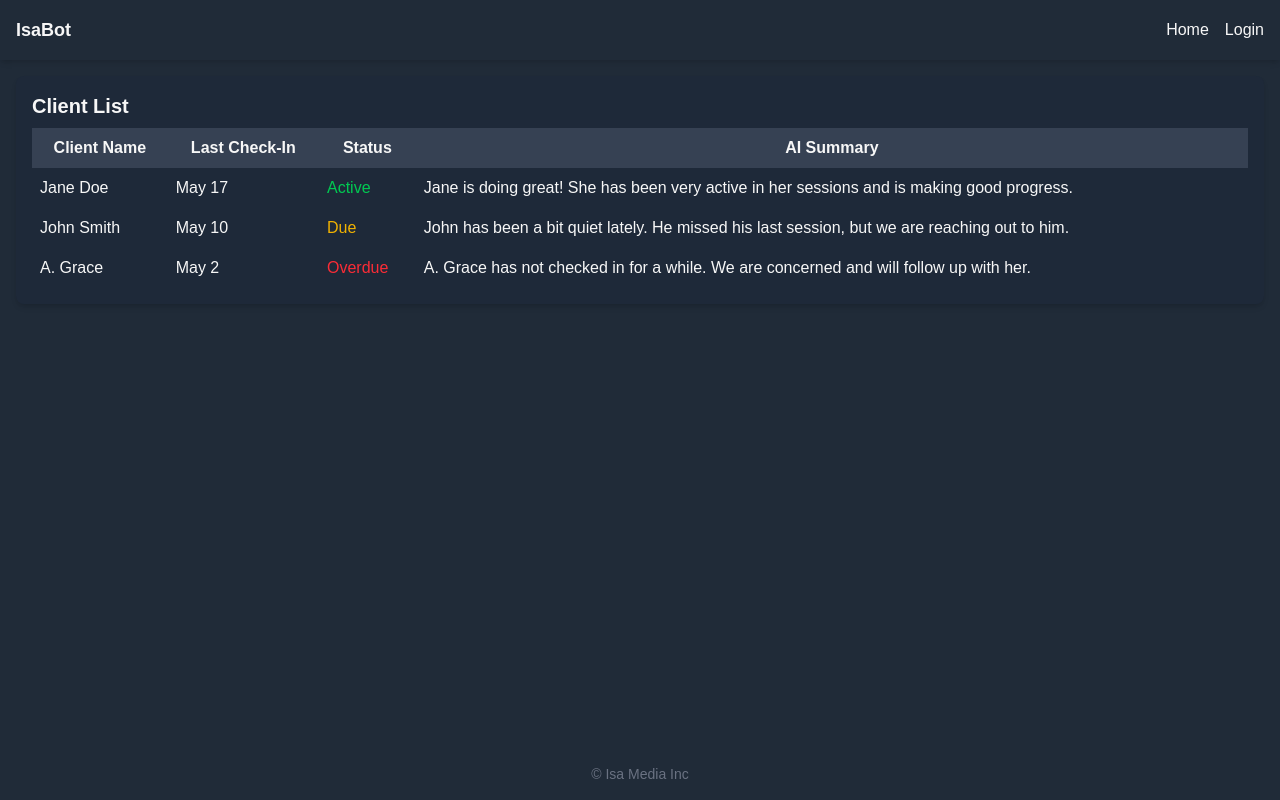
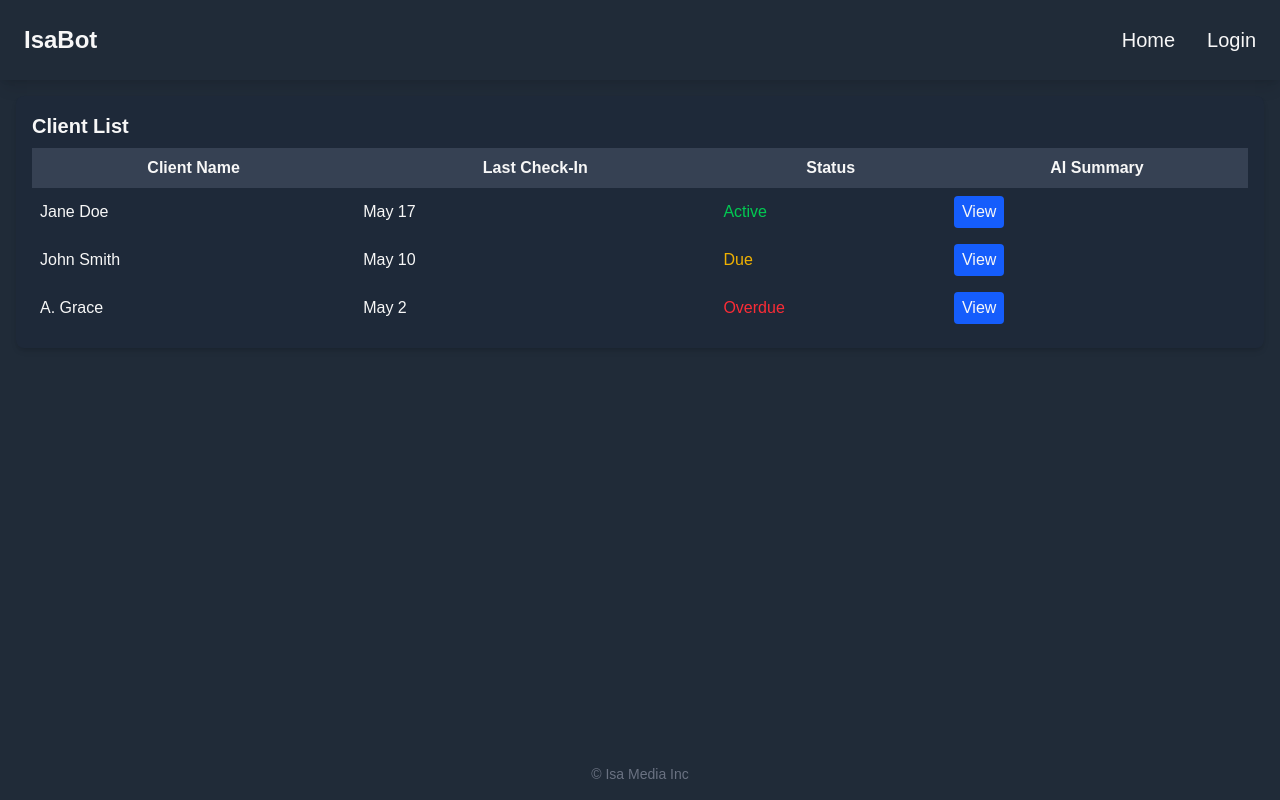
Before and after one commit to Jenni4B/IsaBot, a Next.js app: page /dashboard in a window 1280 px wide. Built offline with nearby package versions, Linux system fonts and the light colour scheme.

Commit message:
Fixed the navigation bar sizing (it's bigger now); Also made the ai summary into a card that can be seen with the 'View' button

```diff
--- a/src/app/components/clientTable.tsx
+++ b/src/app/components/clientTable.tsx
@@ -1,4 +1,6 @@
-import React from "react"
+'use client';
+
+import React, { useState } from "react"
 
 type ClientStatus = 'Active' | 'Due' | 'Overdue';
 interface Client {
@@ -29,6 +31,8 @@ const clients: Client[] = [
 ];
 
 const ClientTable: React.FC = () => {
+    const [openIndex, setOpenIndex] = useState<number | null>(null);
+
     return (
         <div className="bg-gray-800 text-white p-4 rounded-lg shadow-md">
             <h2 className="text-xl font-bold mb-2">Client List</h2>
@@ -43,14 +47,41 @@ const ClientTable: React.FC = () => {
                 </thead>
                 <tbody>
                     {clients.map((client, index) => (
-                        <tr key={index} className="hover:bg-gray-600">
+                        <React.Fragment key={index}>
+                            <tr className="hover:bg-gray-600">
                                 <td className="p-2">{client.name}</td>
                                 <td className="p-2">{client.lastCheckIn}</td>
                                 <td className={`p-2 ${getStatusColor(client.status)}`}>
                                     {client.status}
                                 </td>
-                            <td className="p-2">{client.aiSummary}</td>
+                                <td className="p-2">
+                                    <button
+                                        className="bg-blue-600 hover:bg-blue-700 text-white px-2 py-1 rounded"
+                                        onClick={() => setOpenIndex(openIndex === index ? null : index)}
+                                    >
+                                        View
+                                    </button>
+                                </td>
                             </tr>
+                            {openIndex === index && (
+                                <tr>
+                                    <td colSpan={4}>
+                                        <div className="bg-gray-700 rounded p-4 my-2 shadow-lg">
+                                            <div className="flex justify-between items-center mb-2">
+                                                <span className="font-semibold">AI Summary</span>
+                                                <button
+                                                    className="text-gray-300 hover:text-white"
+                                                    onClick={() => setOpenIndex(null)}
+                                                >
+                                                    Close
+                                                </button>
+                                            </div>
+                                            <div>{client.aiSummary}</div>
+                                        </div>
+                                    </td>
+                                </tr>
+                            )}
+                        </React.Fragment>
                     ))}
                 </tbody>
             </table>
--- a/src/app/components/navbar.tsx
+++ b/src/app/components/navbar.tsx
@@ -11,10 +11,10 @@ const navItems = [
 
 const NavBar: React.FC = () => {
     return (
-        <nav className="text-white p-4 shadow-md">
+        <nav className="text-white p-6 shadow-lg text-xl">
             <div className="container mx-auto flex justify-between items-center">
-                <div className="text-lg font-bold">IsaBot</div>
-                <ul className="flex space-x-4">
+                <div className="text-2xl font-bold">IsaBot</div>
+                <ul className="flex space-x-8">
                     {navItems.map((item) => (
                         <li key={item.name}>
                             <Link href={item.href} className="hover:text-gray-400">
```
Lines whose indentation alone changed are shown as unchanged.
